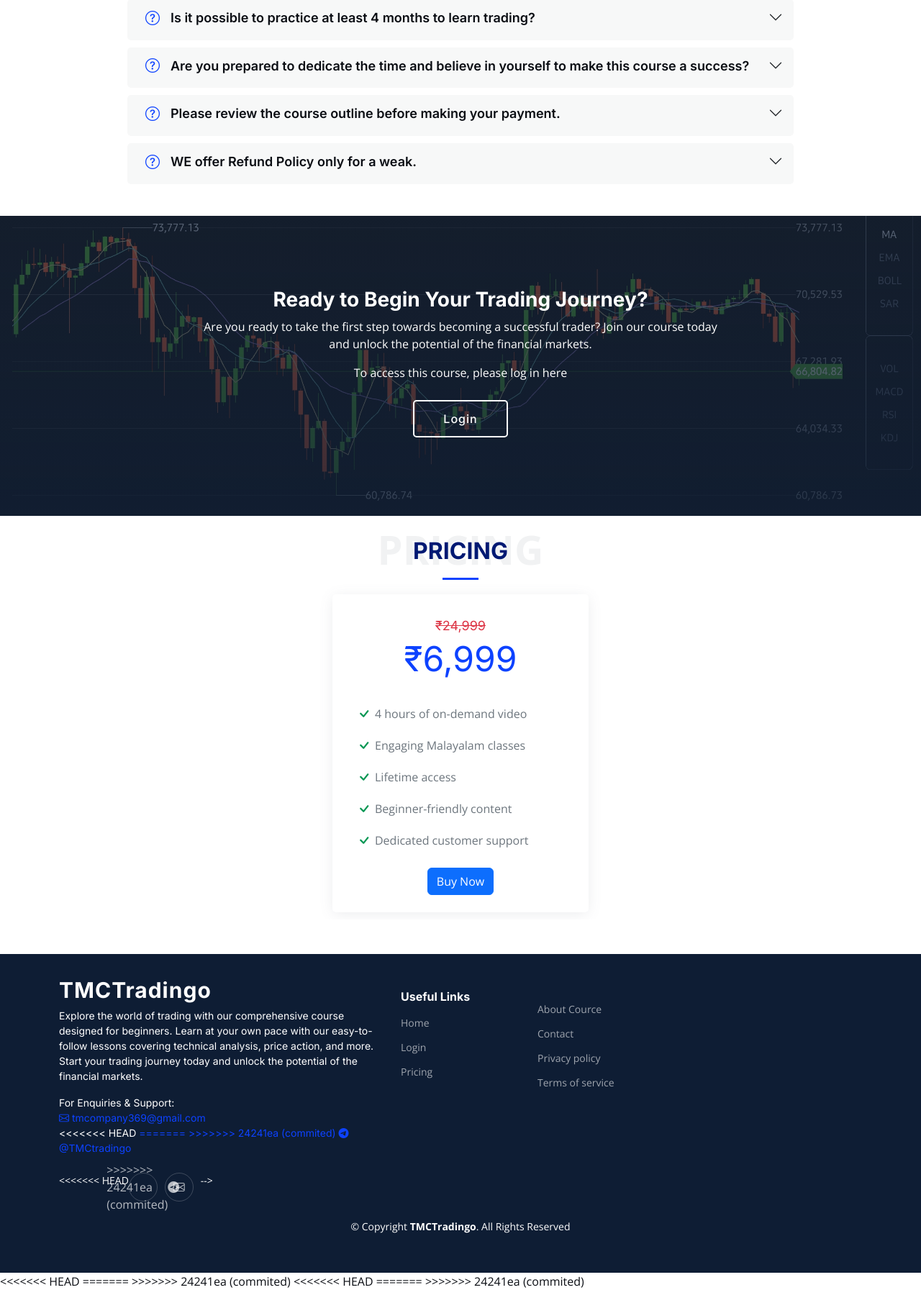
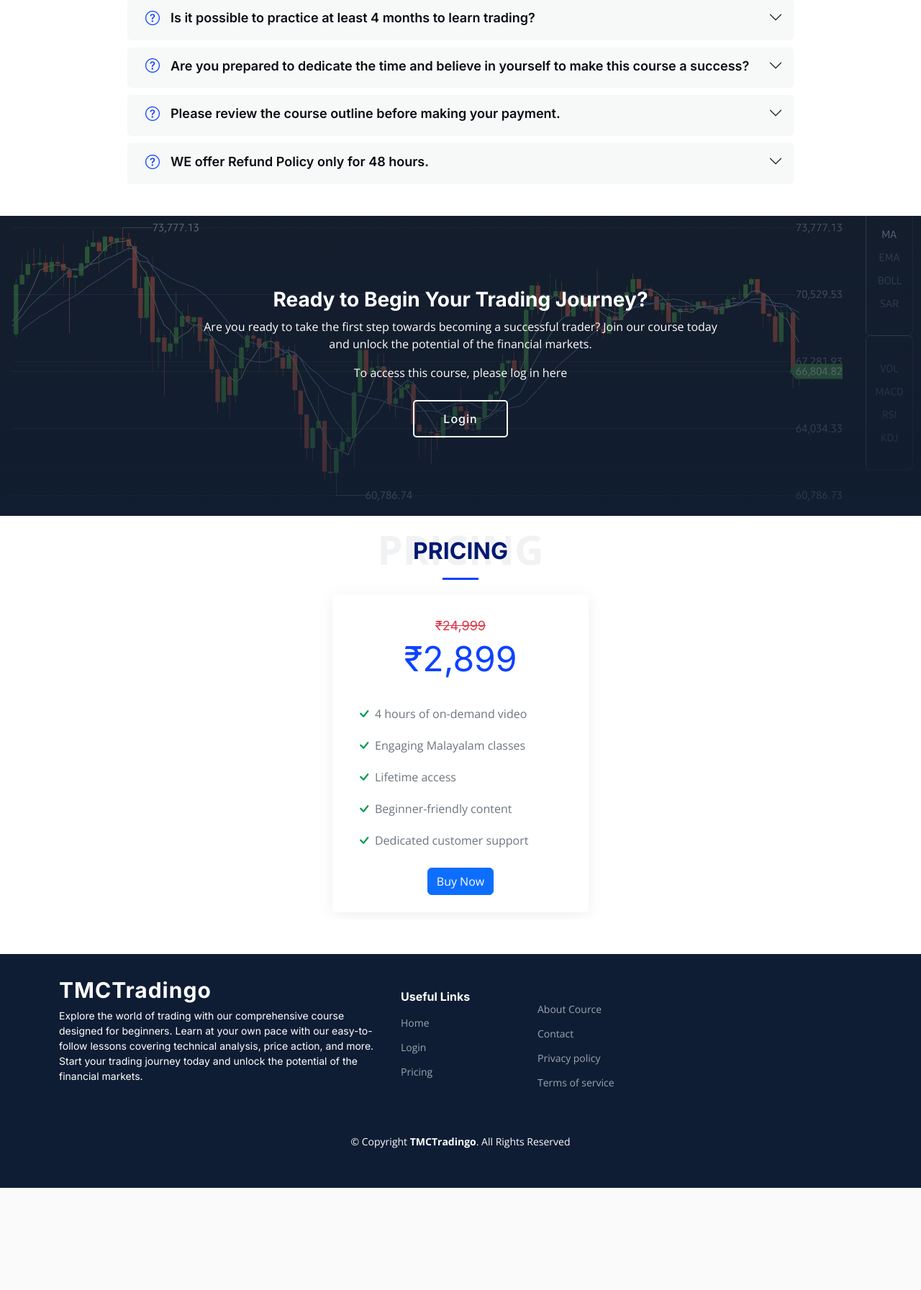
Before and after one commit to venusco1/tmc-trade, a Django app: page / in a window 1280 px wide. Shown: the part 655-2448 px from the top of the page at 72% size. After the commit the page ends 2306 px from the top, so only its background shows below. Run offline with Django 4.2, Linux system fonts and the light colour scheme; some libraries are stand-ins or nearby versions.

Commit message:
commited

```diff
--- a/tmcproj/templates/index.html
+++ b/tmcproj/templates/index.html
@@ -206,7 +206,7 @@
                 <h3 class="accordion-header">
                   <button class="accordion-button collapsed" type="button" data-bs-toggle="collapse" data-bs-target="#faq-content-6">
                     <i class="bi bi-question-circle question-icon"></i>
-                    WE offer Refund Policy only for a weak.
+                    WE offer Refund Policy only for 48 hours.
                   </button>
                 </h3>
                 <div id="faq-content-6" class="accordion-collapse collapse" data-bs-parent="#faqlist">
@@ -265,7 +265,7 @@
         <div class="row gy-4 justify-content-center">
           <div class="col-lg-4 text-center mx-auto" data-aos="fade-up" data-aos-delay="200">
               <div class="pricing-item featured">
-                  <h4><span class="text-danger" style="text-decoration: line-through;">₹24,999</span><br> ₹6,999<span></span></h4>
+                  <h4><span class="text-danger" style="text-decoration: line-through;">₹24,999</span><br> ₹2,899<span></span></h4>
                   <ul>
                       <li><i class="bi bi-check"></i> 4 hours of on-demand video</li>
                       <li><i class="bi bi-check"></i> Engaging Malayalam classes</li>
@@ -293,35 +293,6 @@
             <span>TMCTradingo</span>
           </a>
           <p>Explore the world of trading with our comprehensive course designed for beginners. Learn at your own pace with our easy-to-follow lessons covering technical analysis, price action, and more. Start your trading journey today and unlock the potential of the financial markets.</p>
-          <p class="contact-info">
-            For Enquiries & Support: <br>
-            <a href="">
-              <i class="bi bi-envelope"></i> tmcompany369@gmail.com
-            </a>
-            <br>
-<<<<<<< HEAD
-            <a href="" target="_blank">
-=======
-            <a href="http://t.me/TMCtradingo" target="_blank">
->>>>>>> 24241ea (commited)
-              <i class="bi bi-telegram"></i>@TMCtradingo
-            </a>
-          </p>
-          <div class="social-links d-flex mt-4">
-<<<<<<< HEAD
-             <!-- ======= Footer =======
-             <a href="https://t.me/TMCtradingo" class="telegram" target="_blank" title="Visit our Telegram page">
-=======
-             <!-- ======= Footer =======  -->
-             <a href="http://t.me/TMCtradingo" class="telegram" target="_blank" title="Visit our Telegram page">
->>>>>>> 24241ea (commited)
-              <i class="bi bi-telegram"></i>
-            </a>
-            <a href="mailto:tmcompany369@gmail.com" class="email" title="Send us an email">
-              <i class="bi bi-envelope"></i>
-            </a>  -->
-
-          </div>
         </div>
 
         <div class="col-lg-2 col-6 footer-links">
@@ -337,7 +308,7 @@
           <h4></h4>
           <ul>
             <li><a href="#">About Cource</a></li>
-            <li><a href="">Contact</a></li>
+            <li><a href="{% url "contact" %}">Contact</a></li>
             <li><a href="#">Privacy policy</a></li>
             <li><a href="#">Terms of service</a></li>
           </ul>
@@ -360,29 +331,26 @@
 
 
 <!-- Modal -->
-<<<<<<< HEAD
-=======
 
->>>>>>> 24241ea (commited)
 <div class="modal fade" id="alertModal" tabindex="-1" aria-labelledby="alertModalLabel" aria-hidden="true">
   <div class="modal-dialog">
     <div class="modal-content">
       <div class="card">
-        <div class="card-body mx-3 p-5 pb-0">
+        <div class="card-body m-3 p-3 pb-0">
           <h5 class="card-title text-center">Deposit USDT to Binance</h5>
-          <img src="{% static "img/qr.jpeg" %}" class="card-img-top" alt="...">
+          <img src="{% static "img/qr1.jpg" %}" class="card-img-top" alt="...">
 
         </div>
-        <div class="card-body p-5">
+        <div class="card-body px-5">
           <div class="row">
-            <div class="col card-text text-start"><small>Network</small></div><div class="col card-text text-end"><small>Tron (TRC20)</small></div>
+            <div class="col card-text text-start"><small>Network</small></div><div class="col card-text text-end"><small>BNM Smart Chain (BEP20)</small></div>
           </div>
           <div class="card-text text-center text-danger mt-3"><small>Wallet Address: </small></div>
-            <div class="card-text text-center fs-6 mt-2">TYjBiR5mSQphURaDqZrxGcn1HDnGKTQaVG</div>
+            <div class="card-text text-center fs-6 mt-2">0x3af82556026d812c2b693eb94454b87f9ae0bfc2</div>
             <div class="card-text text-center fs-6 mt-3"><a id="copyButton" class="btn btn-outline-warning btn-sm" style="width: 120px;"><i class="bi bi-copy"></i> Copy</a></div>
             <div class="card-text text-center fs-6 mt-2"><a id="saveImageButton" class="btn btn-warning btn-sm text-light" style="width: 120px;"><i class="bi bi-save"></i> Save Image</a></div>
         </div>
-        <div class="card-body m-0 p-3 text-center">
+        <div class="card-body m-0 pt-2 text-center">
           <p><small>Don't send NFTs to this address.
             Smart contract deposits are not supported with the exception of ETH via ERC20, BSC via BEP20, Arbitrum and Optimism networks.
           </small></p>
@@ -392,10 +360,6 @@
   </div>
 </div>
 
-<<<<<<< HEAD
-=======
-
->>>>>>> 24241ea (commited)
 <div class="modal fade" id="alertModal_StartLearning" tabindex="-1" aria-labelledby="alertModalLabel" aria-hidden="true">
   <div class="modal-dialog">
     <div class="modal-content">
@@ -424,7 +388,7 @@
       var copyButton = document.getElementById('copyButton');
       copyButton.addEventListener('click', function() {
           var textarea = document.createElement('textarea');
-          textarea.value = 'TYjBiR5mSQphURaDqZrxGcn1HDnGKTQaVG';
+          textarea.value = '0x3af82556026d812c2b693eb94454b87f9ae0bfc2';
           document.body.appendChild(textarea);
           textarea.select();
           document.execCommand('copy');
@@ -440,7 +404,7 @@
       saveImageButton.addEventListener('click', function() {
           var link = document.createElement('a');
           link.href = '/static/img/qrcode.jpg';
-          link.download = 'qr.jpg';
+          link.download = 'qr1.jpg';
           document.body.appendChild(link);
           link.click();
           document.body.removeChild(link);
```
Also changed, not shown: tmcproj/templates/contact.html (+12 -2 lines), tmcproj/static/img/qr.jpeg (deleted), tmcproj/static/img/qr1.jpg (added), tmcproj/static/img/qrcode.jpg.
